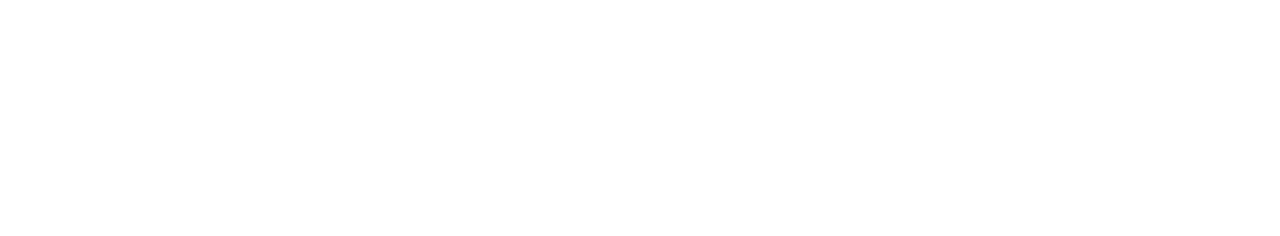
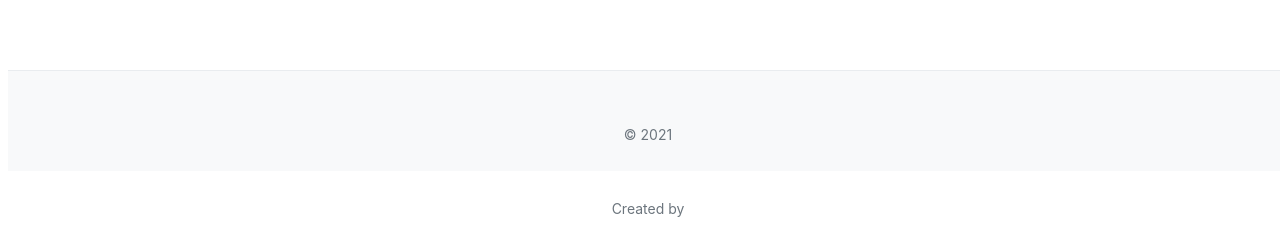
Before and after one commit to anttomi/spotdataweb, a React (Vite) app: page / in a window 1280 px wide. Shown: the part 629-865 px from the top of the page. Before the commit the page ends 800 px from the top, so only its background shows below. Built offline with nearby package versions, Linux system fonts and the light colour scheme.

Commit message:
Fixing classes.ts file rename problem

```diff
--- a/src/AlbumCard.tsx
+++ b/src/AlbumCard.tsx
@@ -1,6 +1,6 @@
-import { Album } from "./Classes";
+import { Album } from "./internal/Classes";
 import "./styles/AlbumCard.css"
-import { Track } from "./interfaces";
+import { Track } from "./internal/interfaces";
 
 export default function AlbumCard({ album }: { album: Album }): JSX.Element {
     return (
--- a/src/App.tsx
+++ b/src/App.tsx
@@ -1,6 +1,7 @@
 import './styles/App.css'
 import FileParser from './FileParser'
 import Header from './Header'
+import Footer from './footer'
 
 function App() {
 
@@ -8,6 +9,7 @@
     <div className="App">
       <Header />
       <FileParser />
+      <Footer />
     </div>
   )
 }
--- a/src/ArtistView.tsx
+++ b/src/ArtistView.tsx
@@ -1,4 +1,4 @@
-import { Artist, Album } from "./interfaces";
+import { Artist, Album } from "./internal/interfaces";
 import "./styles/ArtistView.css"
 import { useState } from "react";
 import AlbumCard from "./AlbumCard";
@@ -10,9 +10,7 @@
     return (
         <div className="Artist-Container" onClick={() => {setOpen(prev => !prev)}}>
             <div className="Artist-Upper">
-
                 <p className="Artist-Name" >{artist.name}</p>
-
                 <div className="Artist-Upper-Right">
                     <p className="Artist-Played">{(artist.msPlayed / 3_600_000).toFixed(2)} h</p>
                     <p className="Artist-TotalPlayCount">{artist.totalPlayCount} streams</p>
--- a/src/FileParser.tsx
+++ b/src/FileParser.tsx
@@ -1,5 +1,5 @@
 import { FunctionComponent, useRef, useState } from "react"
-import { Artist } from "./interfaces"
+import { Artist } from "./internal/interfaces"
 import './styles/FileParser.css'
 import { collectStreamData } from "./internal/parser"
 import ArtistView from "./ArtistView"
--- a/src/Footer.tsx
+++ b/src/Footer.tsx
@@ -1,6 +1,13 @@
-export default function Header(): JSX.Element {
+import "./styles/Footer.css";
+
+export default function Footer(): JSX.Element {
 
     return (
-        <div></div>
+        <footer>
+            <div className="footer">
+                <p>© 2021</p>
+                <p>Created by <a href=""></a></p>
+            </div>
+        </footer>
     )
 }
--- a/src/Header.tsx
+++ b/src/Header.tsx
@@ -3,9 +3,6 @@
 export default function Header(): JSX.Element {
     return (
         <div className="Header-Container">
-            {/**
-             * TODO: Make header only with layout and space-between, currently position absolute
-             */}
             <h2>Spotify Data Parser</h2>
             <a href={"https://github.com/anttomi/spotdataweb"} target="_blank">
                 <img src={"glogo.png"} style={{filter: "contrast(10%)"}} alt="github logo" height={32} width={32} />
--- a/src/internal/parser.ts
+++ b/src/internal/parser.ts
@@ -1,4 +1,4 @@
-import { Album, Track, Artist } from "./classes"
+import { Album, Track, Artist } from "./Classes"
 import { Stream } from "./interfaces"
 
 /**
--- /dev/null
+++ b/src/styles/Footer.css
@@ -0,0 +1,15 @@
+footer {
+    background-color: #f8f9fa;
+    padding: 20px 0;
+    text-align: center;
+    position: absolute;
+    bottom: 0;
+    width: 100%;
+    height: 60px;
+    line-height: 60px;
+    color: #6c757d;
+    font-size: 14px;
+    font-weight: 400;
+    border-top: 1px solid #e9ecef;
+    z-index: 1;
+}
```
Also changed, not shown: src/Classes.ts (deleted, +0 -39 lines), src/interfaces.ts (deleted, +0 -27 lines), src/misc.ts (deleted), 1 other file (tests, documents, lock files or other folders).
